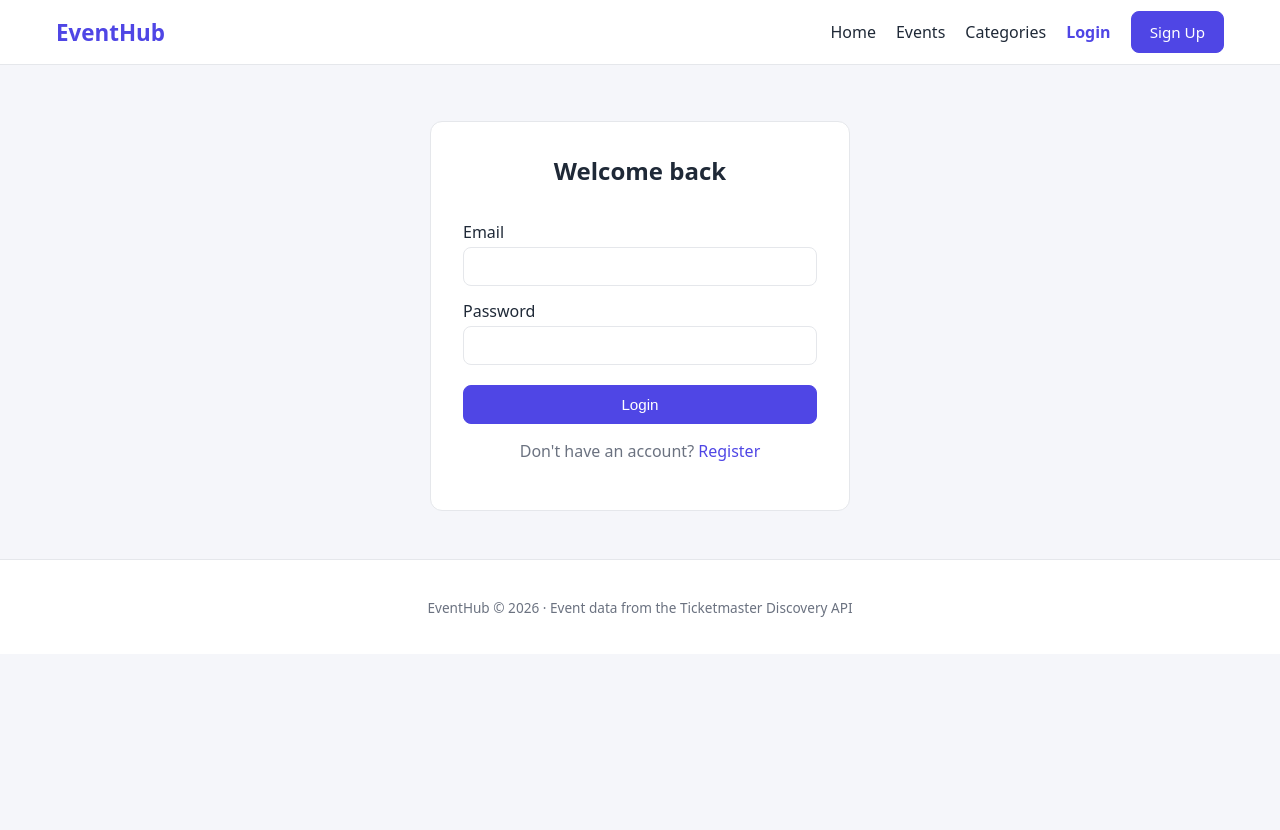
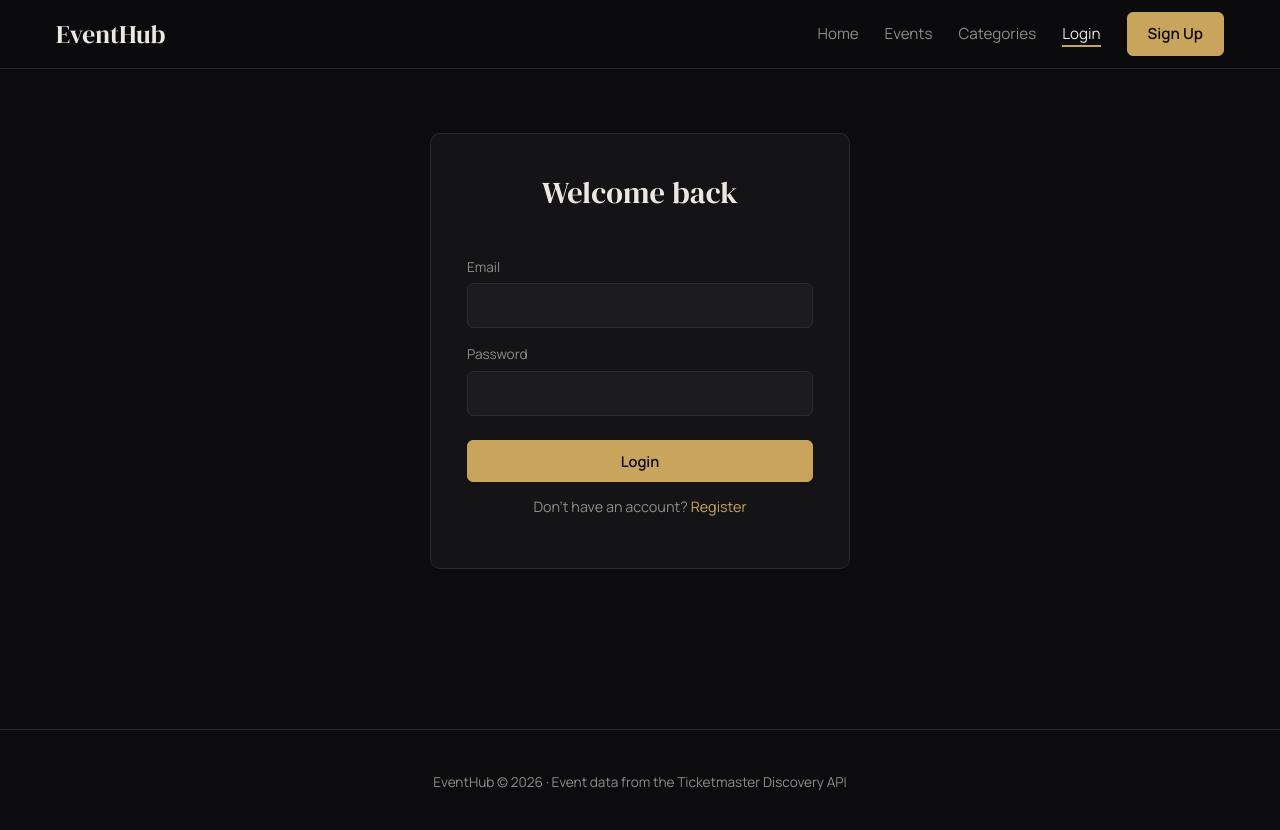
Before and after one commit to Umairmaqsood00/Web_A2, a React (Vite) app: page /login in a window 1280 px wide. Shown: the top 830 px of the page. Before the commit the page ends 800 px from the top, so only its background shows below. Built offline with nearby package versions, Linux system fonts and the light colour scheme; no server answers.

Commit message:
made changes in theme

```diff
--- a/index.html
+++ b/index.html
@@ -4,6 +4,12 @@
     <meta charset="UTF-8" />
     <meta name="viewport" content="width=device-width, initial-scale=1.0" />
     <title>EventHub</title>
+    <link rel="preconnect" href="https://fonts.googleapis.com" />
+    <link rel="preconnect" href="https://fonts.gstatic.com" crossorigin />
+    <link
+      href="https://fonts.googleapis.com/css2?family=DM+Serif+Display&family=Manrope:wght@400;500;600;700&display=swap"
+      rel="stylesheet"
+    />
   </head>
   <body>
     <div id="root"></div>
--- a/src/index.css
+++ b/src/index.css
@@ -1,13 +1,16 @@
 :root {
-  --primary: #4f46e5;
-  --primary-dark: #4338ca;
-  --text: #1f2937;
-  --muted: #6b7280;
-  --bg: #f5f6fa;
-  --card: #ffffff;
-  --border: #e5e7eb;
-  --danger: #dc2626;
-  --success: #16a34a;
+  --bg: #0c0c0e;
+  --surface: #141417;
+  --surface-2: #1c1c20;
+  --border: #2a2a2f;
+  --text: #ece8e1;
+  --muted: #8f8b85;
+  --gold: #c9a45c;
+  --gold-light: #dcbb7a;
+  --danger: #e06c6c;
+  --success: #7fbf8f;
+  --heading-font: 'DM Serif Display', Georgia, serif;
+  color-scheme: dark;
 }
 
 * {
@@ -16,14 +19,31 @@
 
 body {
   margin: 0;
-  font-family: system-ui, -apple-system, 'Segoe UI', Roboto, sans-serif;
+  font-family: 'Manrope', system-ui, sans-serif;
   color: var(--text);
   background: var(--bg);
+  line-height: 1.5;
+}
+
+h1,
+h2,
+h3 {
+  font-family: var(--heading-font);
+  font-weight: 400;
+  letter-spacing: 0.2px;
+}
+
+h1 {
+  font-size: 2.2rem;
 }
 
 a {
-  color: var(--primary);
+  color: var(--gold);
   text-decoration: none;
+}
+
+a:hover {
+  color: var(--gold-light);
 }
 
 img {
@@ -37,13 +57,15 @@ img {
 }
 
 main.container {
-  padding-top: 24px;
-  padding-bottom: 48px;
+  padding-top: 32px;
+  padding-bottom: 64px;
+  min-height: calc(100vh - 140px);
 }
 
 /* Navbar */
 .navbar {
-  background: var(--card);
+  background: rgba(12, 12, 14, 0.9);
+  backdrop-filter: blur(8px);
   border-bottom: 1px solid var(--border);
   position: sticky;
   top: 0;
@@ -54,41 +76,54 @@ main.container {
   display: flex;
   align-items: center;
   justify-content: space-between;
-  height: 64px;
+  height: 68px;
 }
 
 .logo {
-  font-size: 1.4rem;
-  font-weight: 700;
+  font-family: var(--heading-font);
+  font-size: 1.6rem;
+  color: var(--text);
+}
+
+.logo:hover {
+  color: var(--gold);
 }
 
 .nav-links {
   display: flex;
   align-items: center;
-  gap: 20px;
+  gap: 26px;
 }
 
 .nav-links a {
+  color: var(--muted);
+  font-size: 0.95rem;
+}
+
+.nav-links a:hover,
+.nav-links a.active {
   color: var(--text);
 }
 
 .nav-links a.active {
-  color: var(--primary);
-  font-weight: 600;
+  box-shadow: 0 2px 0 var(--gold);
 }
 
 .nav-links a.btn {
-  color: #fff;
+  color: var(--bg);
+  box-shadow: none;
 }
 
 .nav-user {
   color: var(--muted);
+  font-size: 0.9rem;
 }
 
 .menu-btn {
   display: none;
   background: none;
   border: none;
+  color: var(--text);
   font-size: 1.5rem;
   cursor: pointer;
 }
@@ -96,41 +131,50 @@ main.container {
 /* Buttons */
 .btn {
   display: inline-block;
-  padding: 10px 18px;
-  border: 1px solid var(--primary);
-  border-radius: 8px;
-  background: var(--primary);
-  color: #fff;
-  font-size: 0.95rem;
+  padding: 10px 20px;
+  border: 1px solid var(--gold);
+  border-radius: 6px;
+  background: var(--gold);
+  color: var(--bg);
+  font-family: inherit;
+  font-size: 0.92rem;
+  font-weight: 600;
+  text-align: center;
   cursor: pointer;
+  transition: background 0.2s, color 0.2s, border-color 0.2s;
 }
 
 .btn:hover {
-  background: var(--primary-dark);
+  background: var(--gold-light);
+  border-color: var(--gold-light);
+  color: var(--bg);
 }
 
 .btn:disabled {
-  opacity: 0.6;
+  opacity: 0.5;
   cursor: not-allowed;
 }
 
 .btn-outline {
   background: transparent;
-  color: var(--primary);
+  color: var(--gold);
 }
 
 .btn-outline:hover {
-  background: var(--primary);
-  color: #fff;
+  background: var(--gold);
+  color: var(--bg);
 }
 
 .btn-danger {
-  background: var(--danger);
+  background: transparent;
   border-color: var(--danger);
+  color: var(--danger);
 }
 
 .btn-danger:hover {
-  background: #b91c1c;
+  background: var(--danger);
+  border-color: var(--danger);
+  color: var(--bg);
 }
 
 .btn-block {
@@ -139,9 +183,9 @@ main.container {
 
 /* Cards and forms */
 .card {
-  background: var(--card);
+  background: var(--surface);
   border: 1px solid var(--border);
-  border-radius: 12px;
+  border-radius: 10px;
 }
 
 .auth-page {
@@ -153,7 +197,7 @@ main.container {
 .auth-form {
   width: 100%;
   max-width: 420px;
-  padding: 32px;
+  padding: 36px;
   display: flex;
   flex-direction: column;
 }
@@ -161,57 +205,69 @@ main.container {
 .auth-form h2 {
   margin-top: 0;
   text-align: center;
+  font-size: 1.9rem;
 }
 
 .auth-form label {
-  margin-top: 14px;
-  margin-bottom: 4px;
-  font-weight: 500;
+  margin-top: 16px;
+  margin-bottom: 6px;
+  font-size: 0.85rem;
+  color: var(--muted);
 }
 
 .auth-form .btn {
-  margin-top: 20px;
+  margin-top: 24px;
 }
 
 .auth-switch {
   text-align: center;
   color: var(--muted);
+  font-size: 0.9rem;
 }
 
 input,
 select {
-  padding: 10px 12px;
+  padding: 11px 13px;
   border: 1px solid var(--border);
-  border-radius: 8px;
+  border-radius: 6px;
+  font-family: inherit;
   font-size: 0.95rem;
-  background: #fff;
+  color: var(--text);
+  background: var(--surface-2);
+}
+
+input::placeholder {
+  color: var(--muted);
 }
 
 input:focus,
 select:focus {
-  outline: 2px solid var(--primary);
-  border-color: transparent;
+  outline: none;
+  border-color: var(--gold);
 }
 
 .field-error {
   color: var(--danger);
-  font-size: 0.85rem;
+  font-size: 0.82rem;
   margin-top: 4px;
 }
 
 .alert {
   padding: 10px 14px;
-  border-radius: 8px;
+  border-radius: 6px;
   margin: 8px 0;
+  font-size: 0.9rem;
 }
 
 .alert-error {
-  background: #fee2e2;
+  background: rgba(224, 108, 108, 0.1);
+  border: 1px solid rgba(224, 108, 108, 0.3);
   color: var(--danger);
 }
 
 .alert-success {
-  background: #dcfce7;
+  background: rgba(127, 191, 143, 0.1);
+  border: 1px solid rgba(127, 191, 143, 0.3);
   color: var(--success);
 }
 
@@ -222,36 +278,43 @@ select:focus {
 .empty {
   text-align: center;
   color: var(--muted);
-  padding: 40px 0;
+  padding: 48px 0;
 }
 
 .badge {
   display: inline-block;
   padding: 3px 10px;
-  border-radius: 999px;
-  background: #eef2ff;
-  color: var(--primary);
-  font-size: 0.75rem;
+  border: 1px solid rgba(201, 164, 92, 0.35);
+  border-radius: 4px;
+  color: var(--gold);
+  font-size: 0.7rem;
   font-weight: 600;
+  text-transform: uppercase;
+  letter-spacing: 1px;
 }
 
 /* Home */
 .hero {
-  padding: 56px 32px;
-  border-radius: 16px;
-  background: linear-gradient(135deg, #4f46e5, #7c3aed);
-  color: #fff;
+  padding: 72px 48px;
+  border: 1px solid var(--border);
+  border-radius: 12px;
+  background:
+    radial-gradient(circle at 85% 20%, rgba(201, 164, 92, 0.12), transparent 50%),
+    var(--surface);
 }
 
 .hero h1 {
-  margin: 0 0 12px;
-  font-size: 2.4rem;
+  margin: 0 0 16px;
+  font-size: 3rem;
+  line-height: 1.15;
+  max-width: 600px;
 }
 
 .hero p {
-  margin: 0 0 24px;
-  max-width: 520px;
-  opacity: 0.9;
+  margin: 0 0 28px;
+  max-width: 480px;
+  color: var(--muted);
+  font-size: 1.05rem;
 }
 
 .hero-actions {
@@ -260,19 +323,23 @@ select:focus {
   gap: 12px;
 }
 
-.hero .btn {
-  background: #fff;
-  color: var(--primary);
-  border-color: #fff;
+.hero .btn-light {
+  background: transparent;
+  color: var(--text);
+  border-color: var(--border);
 }
 
-.hero .btn-light {
-  background: transparent;
-  color: #fff;
+.hero .btn-light:hover {
+  border-color: var(--gold);
+  color: var(--gold);
 }
 
 .home-section {
-  margin-top: 40px;
+  margin-top: 56px;
+}
+
+.home-section h2 {
+  font-size: 1.8rem;
 }
 
 .section-header {
@@ -288,17 +355,20 @@ select:focus {
 }
 
 .chip {
-  padding: 8px 18px;
+  padding: 9px 20px;
   border: 1px solid var(--border);
   border-radius: 999px;
-  background: var(--card);
-  font-size: 0.95rem;
+  background: var(--surface);
+  color: var(--text);
+  font-family: inherit;
+  font-size: 0.92rem;
   cursor: pointer;
+  transition: border-color 0.2s, color 0.2s;
 }
 
 .chip:hover {
-  border-color: var(--primary);
-  color: var(--primary);
+  border-color: var(--gold);
+  color: var(--gold);
 }
 
 /* Categories */
@@ -309,26 +379,28 @@ select:focus {
 }
 
 .category-card {
-  padding: 24px;
+  padding: 28px;
   text-align: left;
   font: inherit;
   color: var(--text);
   cursor: pointer;
+  transition: border-color 0.2s;
 }
 
 .category-card:hover {
-  border-color: var(--primary);
+  border-color: var(--gold);
 }
 
 .category-card h3 {
   margin-top: 0;
+  font-size: 1.5rem;
 }
 
 /* Event grid */
 .event-grid {
   display: grid;
   grid-template-columns: repeat(auto-fill, minmax(260px, 1fr));
-  gap: 20px;
+  gap: 22px;
 }
 
 .event-card {
@@ -336,39 +408,41 @@ select:focus {
   color: var(--text);
   display: flex;
   flex-direction: column;
-  transition: transform 0.15s, box-shadow 0.15s;
+  transition: border-color 0.2s, transform 0.2s;
 }
 
 .event-card:hover {
+  color: var(--text);
+  border-color: rgba(201, 164, 92, 0.5);
   transform: translateY(-3px);
-  box-shadow: 0 8px 20px rgba(0, 0, 0, 0.08);
 }
 
 .event-card img {
   width: 100%;
-  height: 160px;
+  height: 170px;
   object-fit: cover;
-  background: var(--border);
+  background: var(--surface-2);
 }
 
 .event-card-body {
-  padding: 14px 16px;
+  padding: 16px 18px 18px;
 }
 
 .event-card-body h3 {
-  margin: 8px 0;
-  font-size: 1.05rem;
+  margin: 10px 0 8px;
+  font-size: 1.2rem;
+  line-height: 1.3;
 }
 
 .event-card-body p {
   margin: 4px 0;
-  font-size: 0.9rem;
+  font-size: 0.86rem;
 }
 
 /* Filters */
 .filters {
-  padding: 16px;
-  margin-bottom: 24px;
+  padding: 18px;
+  margin-bottom: 28px;
   display: flex;
   flex-direction: column;
   gap: 12px;
@@ -390,7 +464,7 @@ select:focus {
   align-items: center;
   gap: 8px;
   color: var(--muted);
-  font-size: 0.9rem;
+  font-size: 0.88rem;
 }
 
 .date-field input {
@@ -406,34 +480,43 @@ select:focus {
 /* Event details */
 .back-link {
   display: inline-block;
-  margin-bottom: 16px;
+  margin-bottom: 18px;
+  font-size: 0.92rem;
 }
 
 .details-image {
   width: 100%;
-  max-height: 420px;
+  max-height: 440px;
   object-fit: cover;
   border-radius: 12px;
+  border: 1px solid var(--border);
 }
 
 .details-layout {
   display: grid;
   grid-template-columns: 1fr 340px;
-  gap: 32px;
-  margin-top: 24px;
+  gap: 36px;
+  margin-top: 28px;
   align-items: start;
 }
 
 .details-main h1 {
-  margin: 12px 0;
+  margin: 14px 0;
+  font-size: 2.6rem;
+  line-height: 1.15;
 }
 
 .details-main section {
-  margin-top: 24px;
+  margin-top: 28px;
 }
 
 .details-main h3 {
   margin-bottom: 8px;
+  font-size: 1.3rem;
+}
+
+.details-main p {
+  color: #c4bfb7;
 }
 
 .badges {
@@ -443,53 +526,56 @@ select:focus {
 }
 
 .status-onsale {
-  background: #dcfce7;
   color: var(--success);
+  border-color: rgba(127, 191, 143, 0.4);
 }
 
 .status-cancelled,
 .status-offsale {
-  background: #fee2e2;
   color: var(--danger);
+  border-color: rgba(224, 108, 108, 0.4);
 }
 
 .seatmap {
   border: 1px solid var(--border);
   border-radius: 8px;
+  background: #fff;
 }
 
 .details-sidebar {
-  padding: 20px;
+  padding: 22px;
   display: flex;
   flex-direction: column;
-  gap: 16px;
+  gap: 18px;
   position: sticky;
-  top: 84px;
+  top: 92px;
 }
 
 .register-box {
   display: flex;
   flex-direction: column;
   gap: 10px;
-  padding-bottom: 16px;
+  padding-bottom: 18px;
   border-bottom: 1px solid var(--border);
 }
 
 .btn.registered {
-  background: var(--success);
+  background: transparent;
   border-color: var(--success);
+  color: var(--success);
   opacity: 1;
 }
 
 .info-item {
   display: flex;
   flex-direction: column;
-  gap: 2px;
+  gap: 3px;
 }
 
 .info-label {
-  font-size: 0.8rem;
+  font-size: 0.72rem;
   text-transform: uppercase;
+  letter-spacing: 1.2px;
   color: var(--muted);
   font-weight: 600;
 }
@@ -499,22 +585,27 @@ select:focus {
   display: flex;
   gap: 8px;
   border-bottom: 1px solid var(--border);
-  margin-bottom: 20px;
+  margin-bottom: 24px;
 }
 
 .tab {
   padding: 10px 16px;
   border: none;
-  border-bottom: 3px solid transparent;
+  border-bottom: 2px solid transparent;
   background: none;
+  font-family: inherit;
   font-size: 0.95rem;
   color: var(--muted);
   cursor: pointer;
 }
 
+.tab:hover {
+  color: var(--text);
+}
+
 .tab.active {
-  color: var(--primary);
-  border-bottom-color: var(--primary);
+  color: var(--gold);
+  border-bottom-color: var(--gold);
   font-weight: 600;
 }
 
@@ -527,16 +618,16 @@ select:focus {
 .registered-item {
   display: flex;
   align-items: center;
-  gap: 20px;
+  gap: 22px;
   padding: 16px;
 }
 
 .registered-item img {
-  width: 160px;
-  height: 100px;
+  width: 170px;
+  height: 105px;
   object-fit: cover;
-  border-radius: 8px;
-  background: var(--border);
+  border-radius: 6px;
+  background: var(--surface-2);
 }
 
 .registered-info {
@@ -544,11 +635,21 @@ select:focus {
 }
 
 .registered-info h3 {
-  margin: 6px 0;
+  margin: 8px 0 6px;
+  font-size: 1.3rem;
+}
+
+.registered-info h3 a {
+  color: var(--text);
+}
+
+.registered-info h3 a:hover {
+  color: var(--gold);
 }
 
 .registered-info p {
   margin: 2px 0;
+  font-size: 0.9rem;
 }
 
 .small {
@@ -556,23 +657,23 @@ select:focus {
 }
 
 .badge-done {
-  background: #f3f4f6;
   color: var(--muted);
+  border-color: var(--border);
 }
 
 /* Loading, errors, pagination */
 .loader {
   text-align: center;
-  padding: 48px 0;
+  padding: 56px 0;
   color: var(--muted);
 }
 
 .spinner {
-  width: 40px;
-  height: 40px;
+  width: 36px;
+  height: 36px;
   margin: 0 auto;
-  border: 4px solid var(--border);
-  border-top-color: var(--primary);
+  border: 3px solid var(--border);
+  border-top-color: var(--gold);
   border-radius: 50%;
   animation: spin 0.8s linear infinite;
 }
@@ -586,9 +687,10 @@ select:focus {
 .error-box {
   text-align: center;
   padding: 32px;
-  background: #fee2e2;
+  border: 1px solid rgba(224, 108, 108, 0.3);
+  background: rgba(224, 108, 108, 0.08);
   color: var(--danger);
-  border-radius: 12px;
+  border-radius: 10px;
 }
 
 .pagination {
@@ -596,16 +698,16 @@ select:focus {
   justify-content: center;
   align-items: center;
   gap: 16px;
-  margin-top: 32px;
+  margin-top: 40px;
+  color: var(--muted);
 }
 
 .footer {
   text-align: center;
-  padding: 24px 16px;
+  padding: 28px 16px;
   border-top: 1px solid var(--border);
   color: var(--muted);
   font-size: 0.85rem;
-  background: var(--card);
 }
 
 /* Mobile */
@@ -617,14 +719,14 @@ select:focus {
   .nav-links {
     display: none;
     position: absolute;
-    top: 64px;
+    top: 68px;
     left: 0;
     right: 0;
     flex-direction: column;
     align-items: flex-start;
-    gap: 14px;
-    padding: 16px;
-    background: var(--card);
+    gap: 16px;
+    padding: 20px 16px;
+    background: var(--bg);
     border-bottom: 1px solid var(--border);
   }
 
@@ -632,12 +734,20 @@ select:focus {
     display: flex;
   }
 
+  h1 {
+    font-size: 1.9rem;
+  }
+
   .hero {
-    padding: 36px 20px;
+    padding: 44px 24px;
   }
 
   .hero h1 {
-    font-size: 1.8rem;
+    font-size: 2.2rem;
+  }
+
+  .details-main h1 {
+    font-size: 2rem;
   }
 
   .details-layout {
@@ -656,7 +766,7 @@ select:focus {
 
   .registered-item img {
     width: 100%;
-    height: 160px;
+    height: 170px;
   }
 
   .pagination {
```
